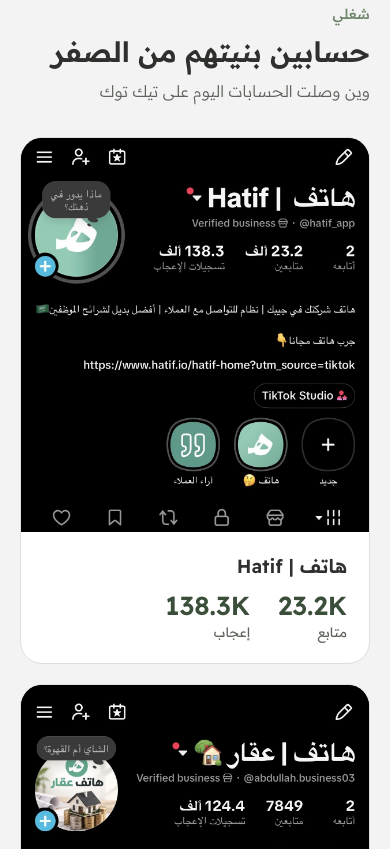
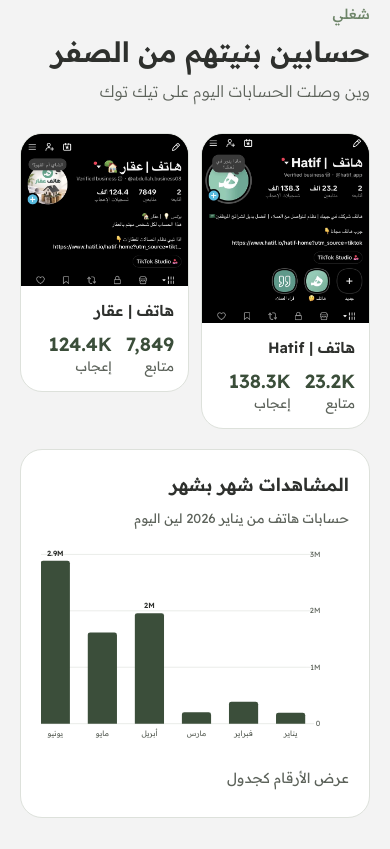
Before and after one commit to adlbdallh44-source/almushal, a plain HTML site: page index.html in a window 390 px wide. Shown: the part 1895-2744 px from the top of the page. Drawn offline with Linux system fonts and the light colour scheme.

Commit message:
Smaller account cards
Co-Authored-By: Claude Opus 5.5 <noreply@anthropic.com>
Claude-Session: https://claude.ai/code/session_01VpCYV2HrPW9L4SQ8Efk16T

```diff
--- a/index.html
+++ b/index.html
@@ -85,7 +85,7 @@ img{max-width:100%}
 .service p{color:var(--muted); font-weight:300}
 
 /* accounts */
-.accounts{display:grid; grid-template-columns:repeat(2, minmax(0,1fr)); gap:20px; margin-top:32px; align-items:start}
+.accounts{display:grid; grid-template-columns:repeat(2, minmax(0,300px)); gap:16px; margin-top:28px; align-items:start}
 .acct{margin:0; background:var(--surface); border:1px solid var(--line); border-radius:22px; overflow:hidden}
 .shot{background:#000}
 .shot img{display:block; width:100%; height:auto}
@@ -172,7 +172,12 @@ footer span{direction:ltr; unicode-bidi:isolate}
   .hero .wrap, .about .wrap, .form-grid{grid-template-columns:1fr; gap:32px}
   .hero .photo{order:-1; aspect-ratio:4/4}
   .about .photo{max-width:340px}
-  .services, .packages, .accounts{grid-template-columns:1fr}
+  .services, .packages{grid-template-columns:1fr}
+  .accounts{grid-template-columns:repeat(2, minmax(0,1fr)); gap:12px}
+  .acct figcaption{padding:12px 14px 14px}
+  .acct-stats{gap:14px}
+  .acct-stats b{font-size:19px}
+  .acct-name{font-size:15px}
   .stats{grid-template-columns:repeat(2, minmax(0,1fr))}
   .stat:nth-child(3){border-right:0; padding-right:0}
   .stat:nth-child(n+3){border-top:1px solid var(--line)}
```
